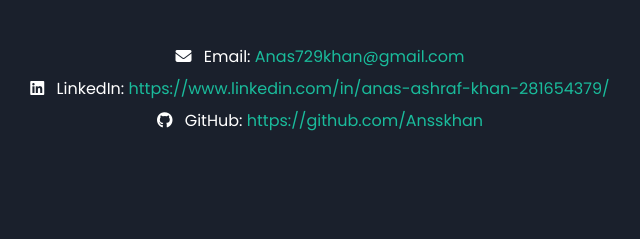
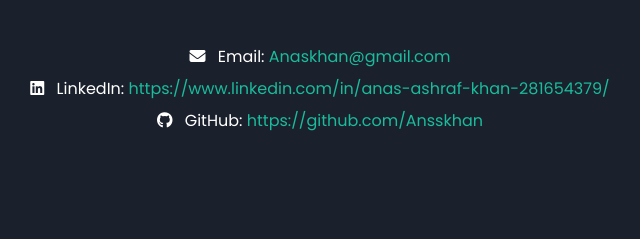
Before and after one commit to Ansskhan/Task-3-Portfolio-Site, a plain HTML site: page index.html in a window 1280 px wide. Shown: the part 3582-3821 px from the top of the page, 320-960 px from the left. Drawn offline with nearby package versions, Linux system fonts and the light colour scheme.

Commit message:
some improvements

```diff
--- a/index.html
+++ b/index.html
@@ -233,7 +233,7 @@
 
                     <div class="text-center mt-5">
                         <p class="mb-2 text-white"><i class="fas fa-envelope me-2"></i> Email: <a
-                                href="mailto:youremail@example.com">Anas729khan@gmail.com</a></p>
+                                href="mailto:youremail@example.com">Anaskhan@gmail.com</a></p>
                         <p class="mb-2 text-white"><i class="fab fa-linkedin me-2"></i> LinkedIn: <a
                                 href="YOUR_LINKEDIN_URL" target="_blank">https://www.linkedin.com/in/anas-ashraf-khan-281654379/</a></p>
                         <p class="mb-2 text-white"><i class="fab fa-github me-2"></i> GitHub: <a href="YOUR_GITHUB_URL"
```
